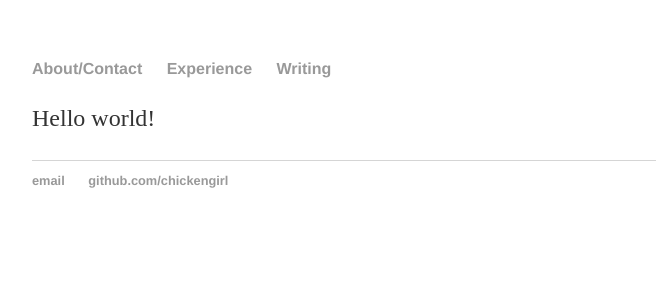
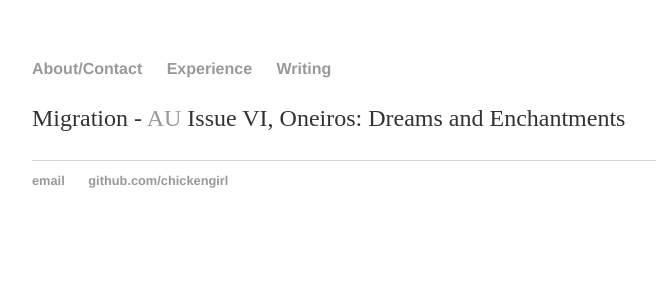
Before and after one commit to chickengirl/chickengirl.github.io, a Jekyll site: the page built from writing/index.html, in a window 1280 px wide. Shown: the top 300 px of the page, without its empty margins (160-816 px from the left). Built offline with Jekyll 4.4.1, drawn with Linux system fonts in a browser that asks for light colours.

Commit message:
Update index.html

```diff
--- a/writing/index.html
+++ b/writing/index.html
@@ -2,4 +2,8 @@
 layout: default
 title: Whitney Schmidt, Horrible Cop
 ---
-<p>Hello world!</p>
+<div>
+  <div>
+    <p>Migration - <a href="https://strayingfromreality.wordpress.com/about/">AU</a> Issue VI, Oneiros: Dreams and Enchantments</p>
+  </div>
+</div>
```
